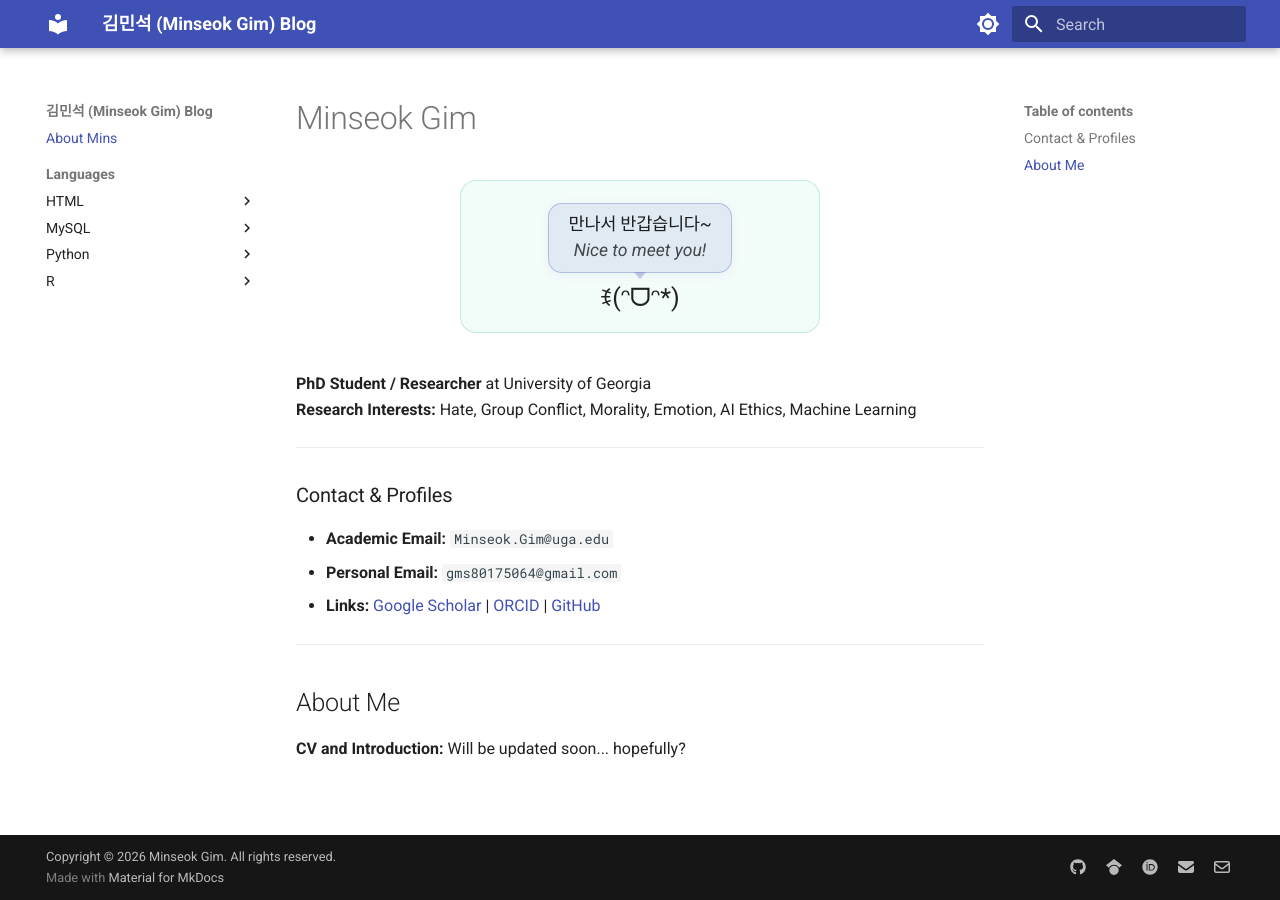
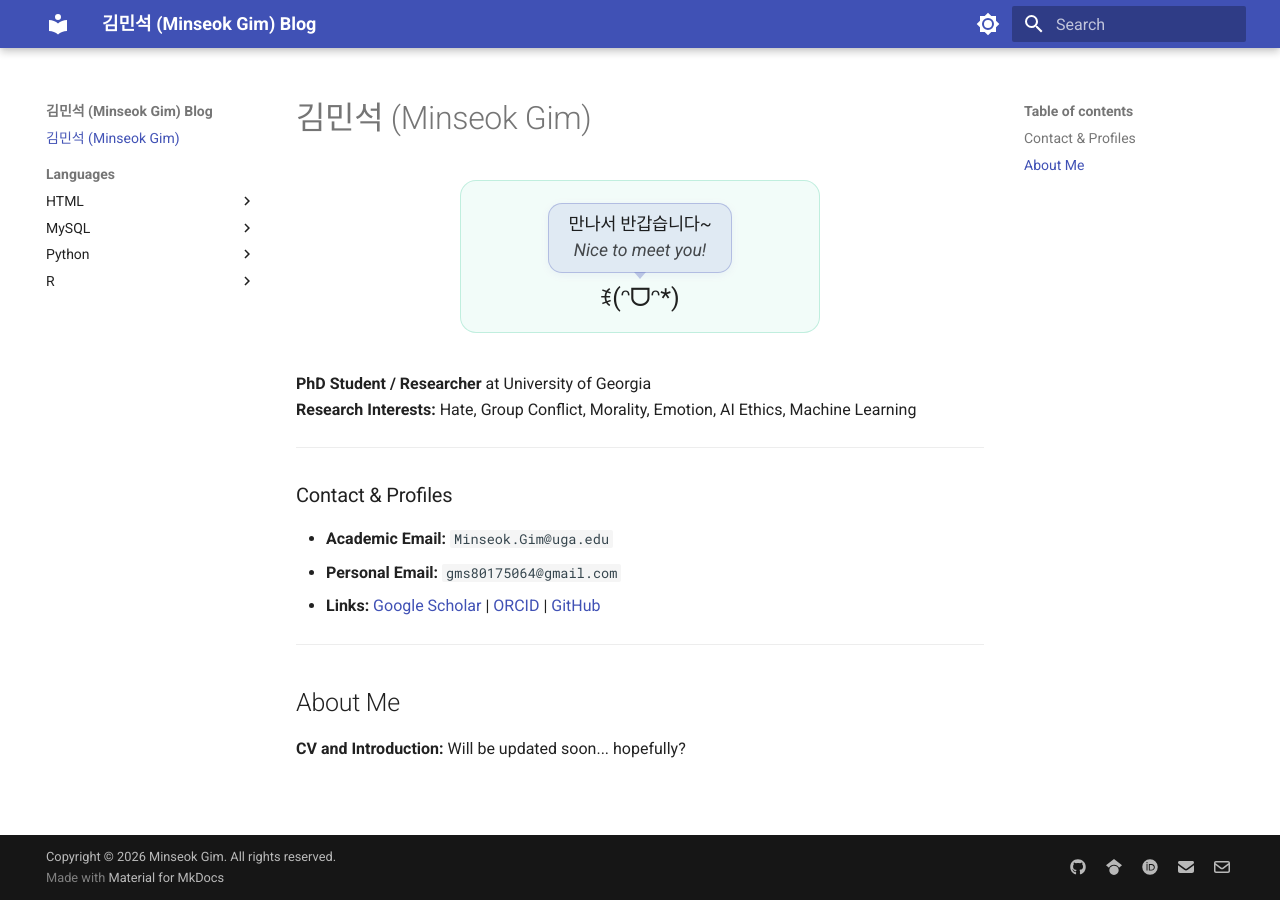
Before and after one commit to GMS80175064/GMS80175064.github.io, an MkDocs documentation site: the page built from docs/index.md, in a window 1280 px wide. Built offline with MkDocs 1.6.1 and Material for MkDocs 9.7.7, drawn with Linux system fonts in a browser that asks for light colours; part of the change alters nothing that is shown.

Commit message:
Update notes

```diff
--- a/docs/index.md
+++ b/docs/index.md
@@ -1,8 +1,9 @@
 ---
-title: About Mins
+title: 김민석 (Minseok Gim)
+description: PhD Student in Sociology at the University of Georgia researching hate, group conflict, morality, emotion, and computational sociology.
 ---
 
-# Minseok Gim
+# 김민석 (Minseok Gim)
 
 <!-- 바깥 영역: 은은한 연초록 민트 카드 (가운데 정렬) -->
 <div style="background: rgba(16, 185, 129, 0.05); border: 1px solid rgba(16, 185, 129, 0.22); border-radius: 16px; padding: 22px 16px; margin: 24px auto 38px auto; text-align: center; max-width: 360px;">
@@ -35,7 +36,7 @@ title: About Mins
 ### Contact & Profiles
 * **Academic Email:** `Minseok.Gim@uga.edu`
 * **Personal Email:** `gms80175064@gmail.com`
-* **Links:** [Google Scholar](https://scholar.google.com/citations?user=70S702wAAAA){:target="_blank"} | [ORCID](https://orcid.org/0009-0009-7189-0809){:target="_blank"} | [GitHub](https://github.com/GMS80175064){:target="_blank"}
+* **Links:** [Google Scholar](https://scholar.google.com/citations?user=70S702wAAAAJ){:target="_blank"} | [ORCID](https://orcid.org/0009-0009-7189-0809){:target="_blank"} | [GitHub](https://github.com/GMS80175064){:target="_blank"}
 
 ---
 
--- a/mkdocs.yml
+++ b/mkdocs.yml
@@ -54,13 +54,13 @@ extra:
       link: https://github.com/GMS80175064
       name: Github
     - icon: fontawesome/brands/google-scholar
-      link: https://scholar.google.com/citations?user=70S7O2wAAAA
+      link: https://scholar.google.com/citations?user=70S7O2wAAAAJ
       name: Google Scholar
     - icon: fontawesome/brands/orcid
       link: https://orcid.org/0009-0009-7189-0809
       name: ORCID
     - icon: fontawesome/solid/envelope
-      link: mailto:gms80175064@email.com
+      link: mailto:gms80175064@gmail.com
       name: Personal Email
     - icon: fontawesome/regular/envelope
       link: mailto:Minseok.Gim@uga.edu
```
